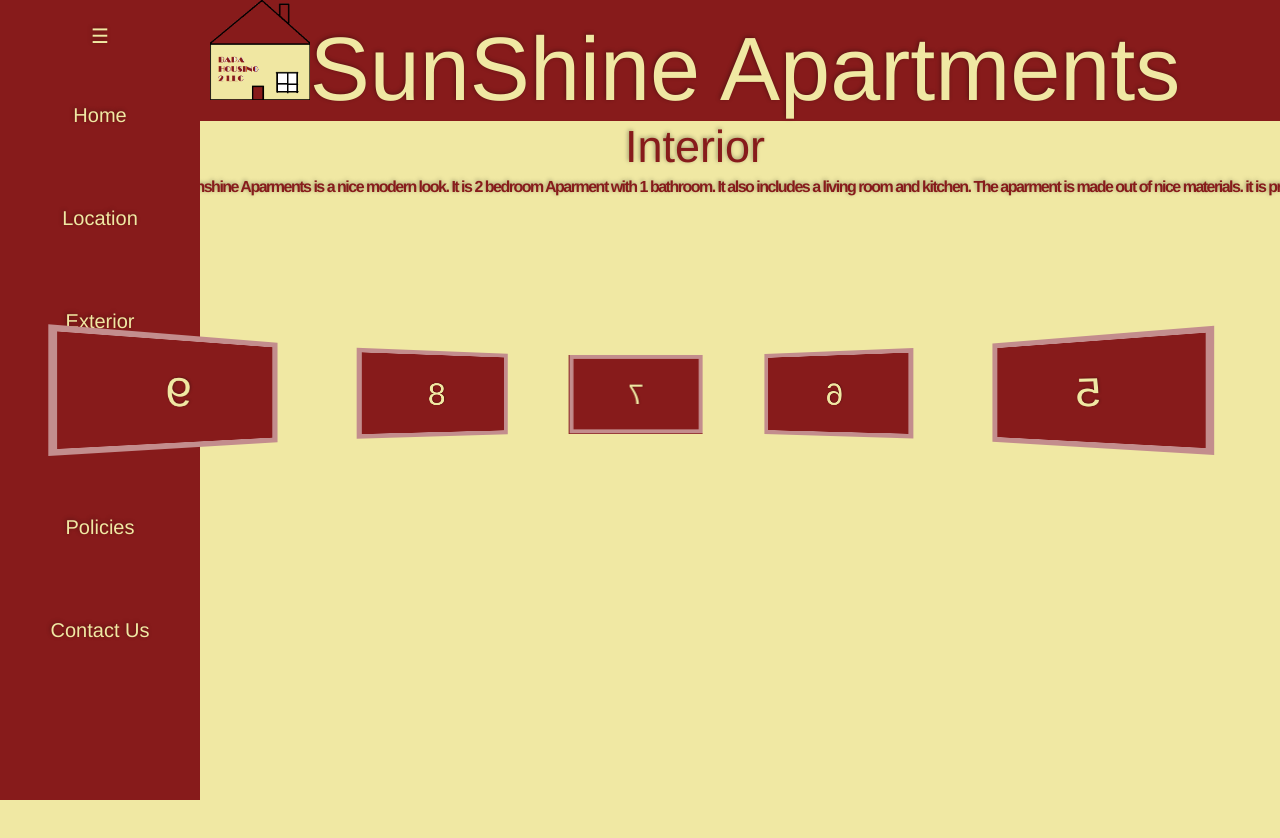
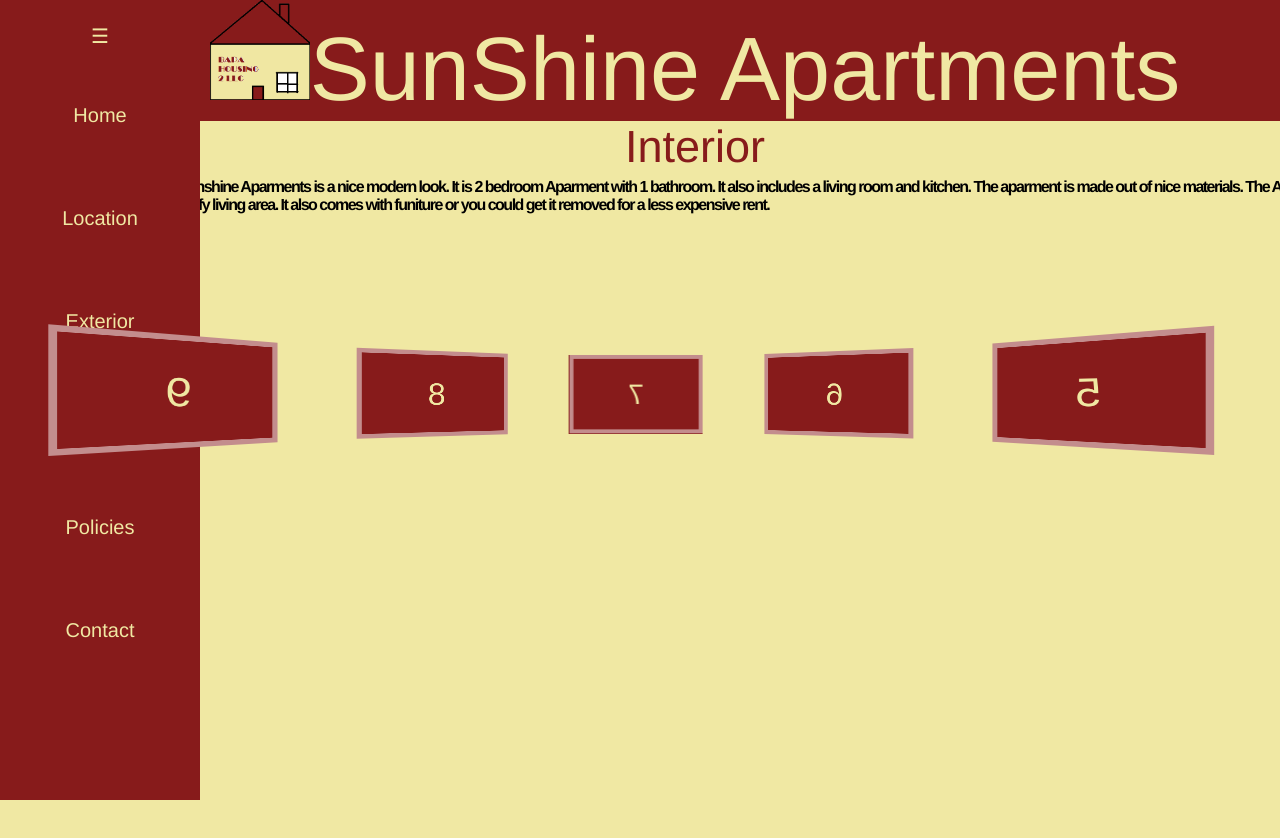
Before and after one commit to Nil797/New-Bapa-Housing, a plain HTML site: page interior.html in a window 1280 px wide. Shown: the top 838 px of the page. Drawn offline with nearby package versions, Linux system fonts and the light colour scheme.

Commit message:
update 2
newer one

```diff
--- a/interior.html
+++ b/interior.html
@@ -25,7 +25,7 @@
       <li><a href="outerior.html">Exterior</a></li>
       <li><a href="interior.html">Interior</a></li>
       <li><a href="policies.html">Policies</a></li>
-      <li><a href="Contact Us.html">Contact Us</a><li>
+      <li><a href="Contact Us.html">Contact </a><li>
     </ul>
   </nav>
   <section class="content">
@@ -49,8 +49,9 @@
 	</div>
 	<script src="carousel.js"></script>
 
-    <h3> The Interior of Sunshine Aparments is a nice modern look. It is 2 bedroom Aparment with 1 bathroom. It also includes a living room and kitchen.
-		 The aparment is made out of nice materials. it is pretty s
+    <div class="interior-text"><h3>The Interior of Sunshine Aparments is a nice modern look. It is 2 bedroom Aparment with 1 bathroom. It also includes a living room and kitchen.
+		 The aparment is made out of nice materials. The Aparment is a nice and comfy living area. It also comes with funiture or you could get it removed for a less expensive rent.<h3></div>
+
 
 
 </body>
--- a/style.css
+++ b/style.css
@@ -76,12 +76,20 @@ body{
  border-color:#871b1b;
  text-align: center;
 }
+.interior-text{
 
+}
 
-
-
-
-html, body{ background-color:#f0e8a3; }
+.carousel-pictures{
+	position:absolute;
+	margin-left:-500px;
+	margin-top:-500px;
+	left:50%;
+	top:50%;
+}
+html, body{
+	background-color:#f0e8a3;
+}
 
 body
 {
@@ -92,11 +100,14 @@ body
 	background-size:cover;
 	height:100%;
 	min-height:1000px;
-	overflow:hidden;
+
 	font-family: 'quicksandlight', Helvetica, Arial;
-	color:#871b1b;
-	text-shadow: -1px -1px 4px rgba(0, 0, 0, .35);
-    filter: dropshadow(color=#000000, offx=1, offy=1);
+	color
+	   filter: dropshadow(color=#000000, offx=1, offy=1);
+}
+header
+{
+
 }
 
 header
```
Also changed, not shown: Contact Us.html (+1 -1 lines), index.html (+4 -5 lines), location.html (+4 -3 lines), outerior.html (+2 -2 lines), policies.html (+1 -1 lines).
